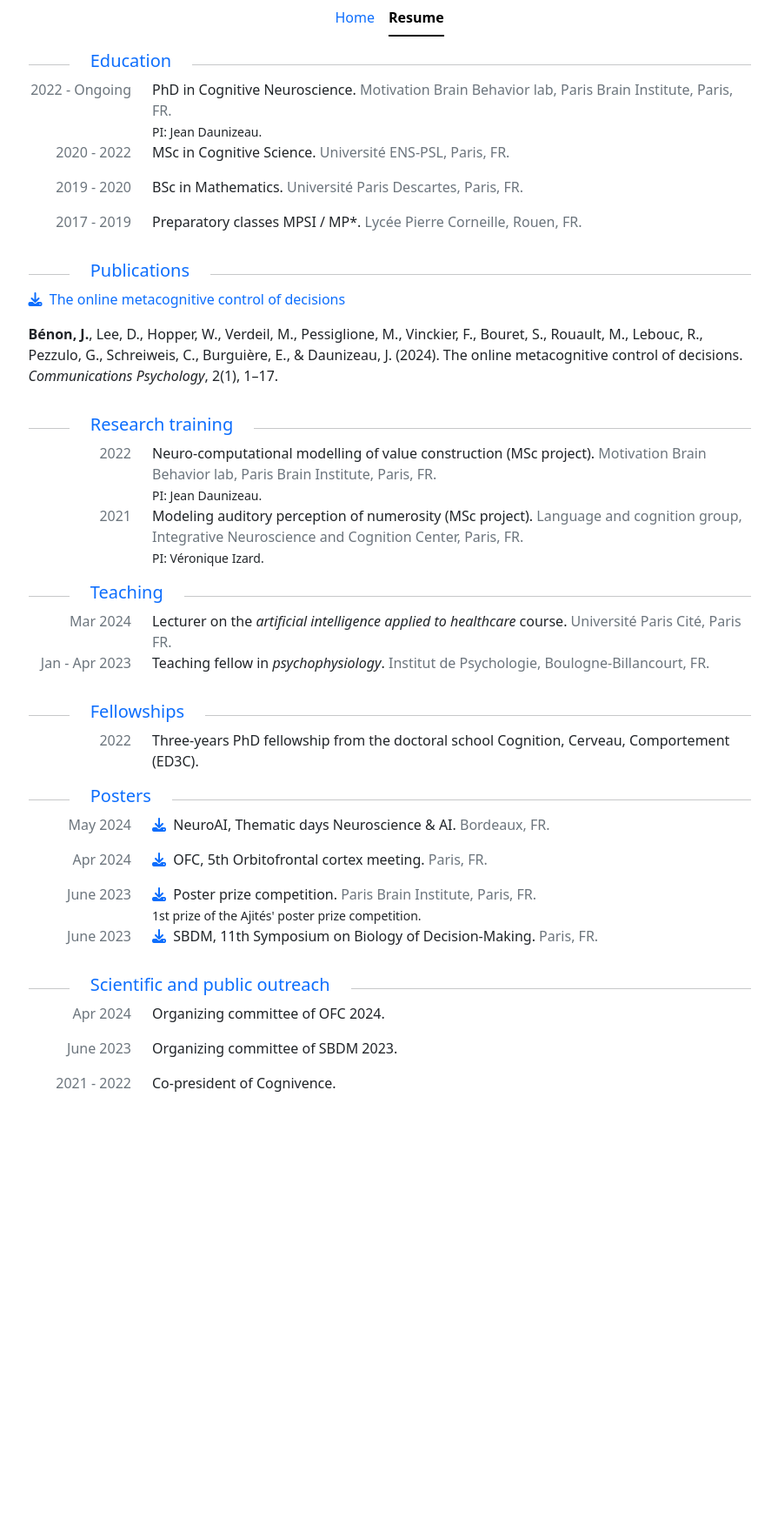
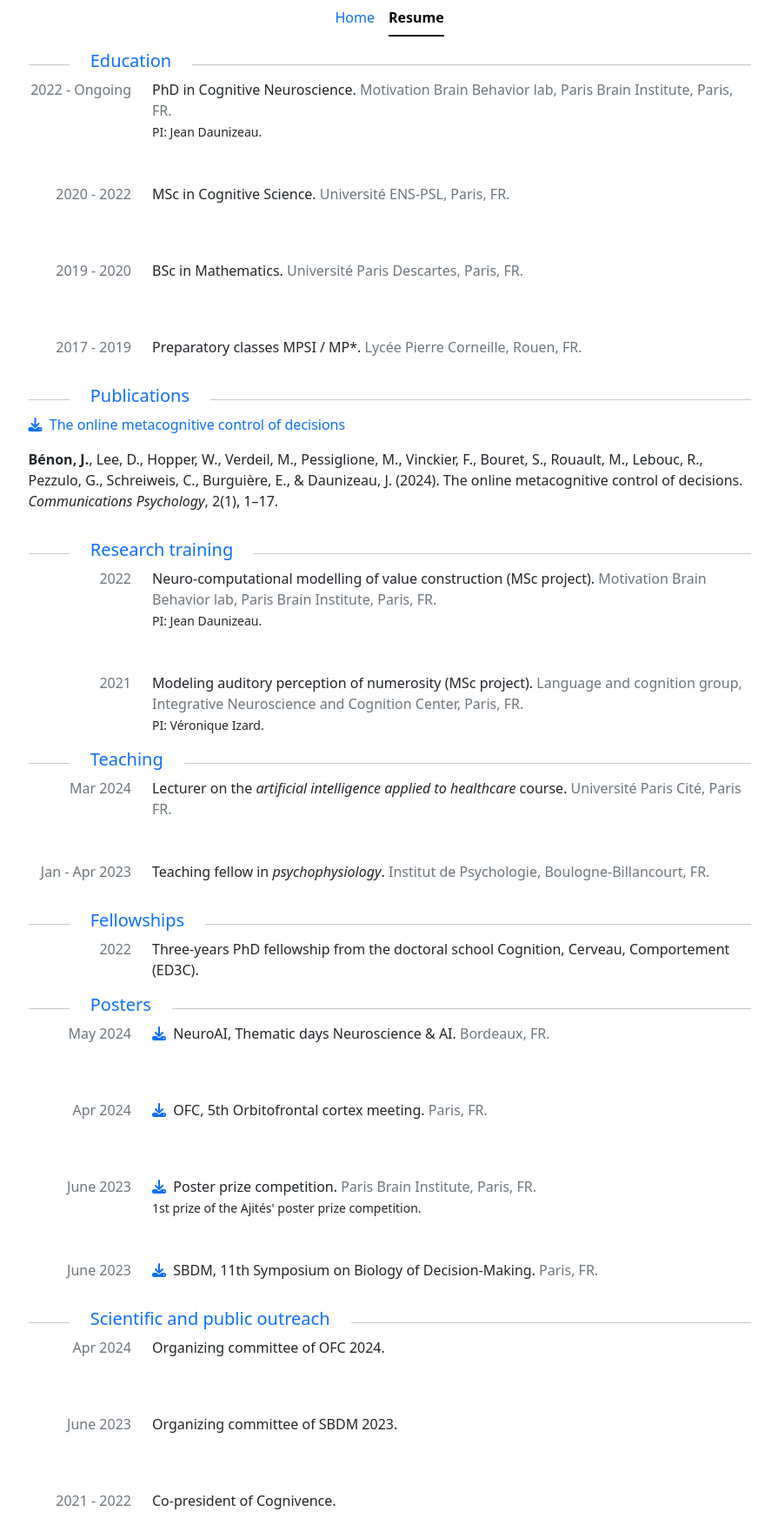
Before and after one commit to jbenon/jbenon.github.io, a Jekyll site: the page built from resume.html, in a window 1280 px wide. Shown: the whole page at 87% size, without its empty margins (192-1087 px from the left). Built offline with Jekyll 4.4.1, drawn with Linux system fonts in a browser that asks for light colours; nearby versions of some CDN libraries; before the commit the page ends 1273 px from its top, so only the background shows below that.

Commit message:
Define one elements row per section with piled columns

```diff
--- a/resume.html
+++ b/resume.html
@@ -40,8 +40,8 @@ layout: default
 
           {% else %}
             <!-- Regular section -->
-            {% for item in section.items %}
-              <div class="row justify-content-center gy-5">
+            <div class="row justify-content-center gy-5">
+              {% for item in section.items %}
                 <div class="col-2 text-end">
                   <p class="text-secondary">
                     {{item.date}}
@@ -67,8 +67,8 @@ layout: default
                     </span>
                   {% endif %}
                 </div>
-              </div>
-            {% endfor %}
+              {% endfor %}
+            </div>
 
           {% endif %}
         </div>
```
